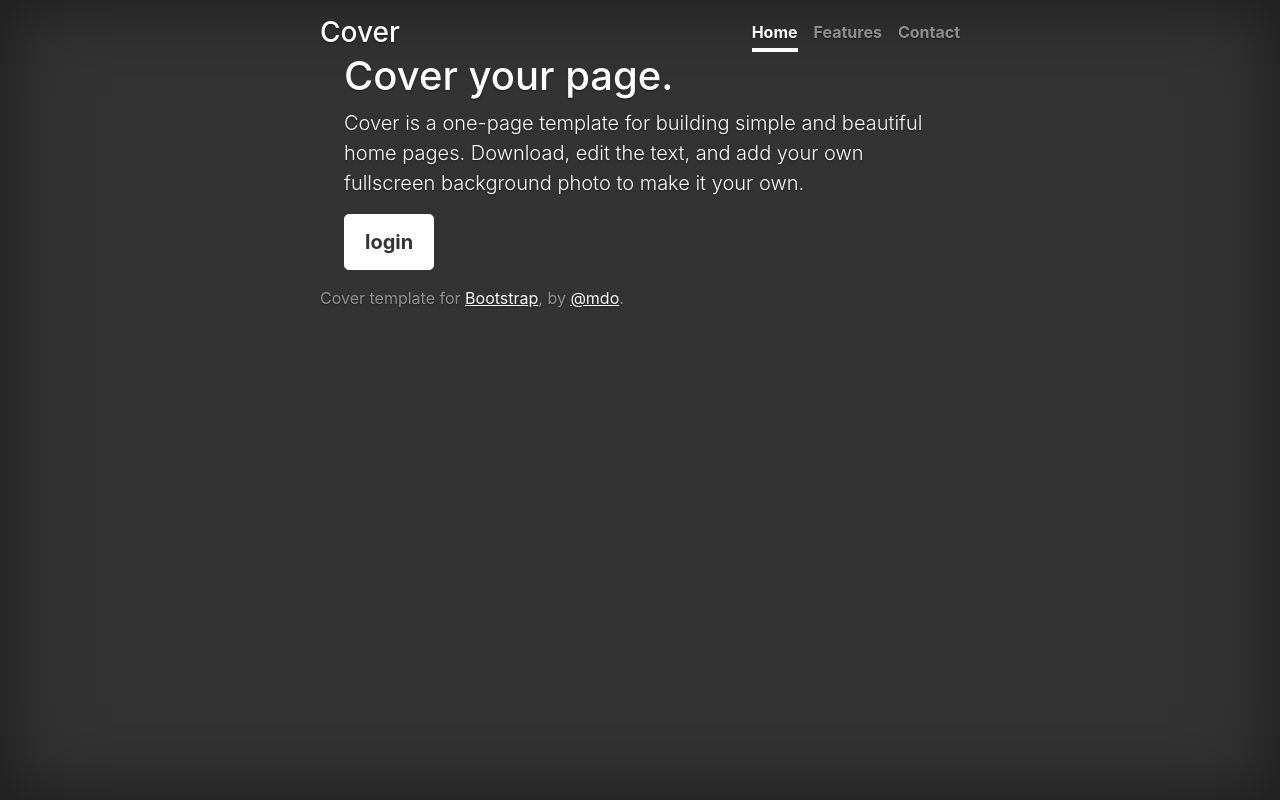
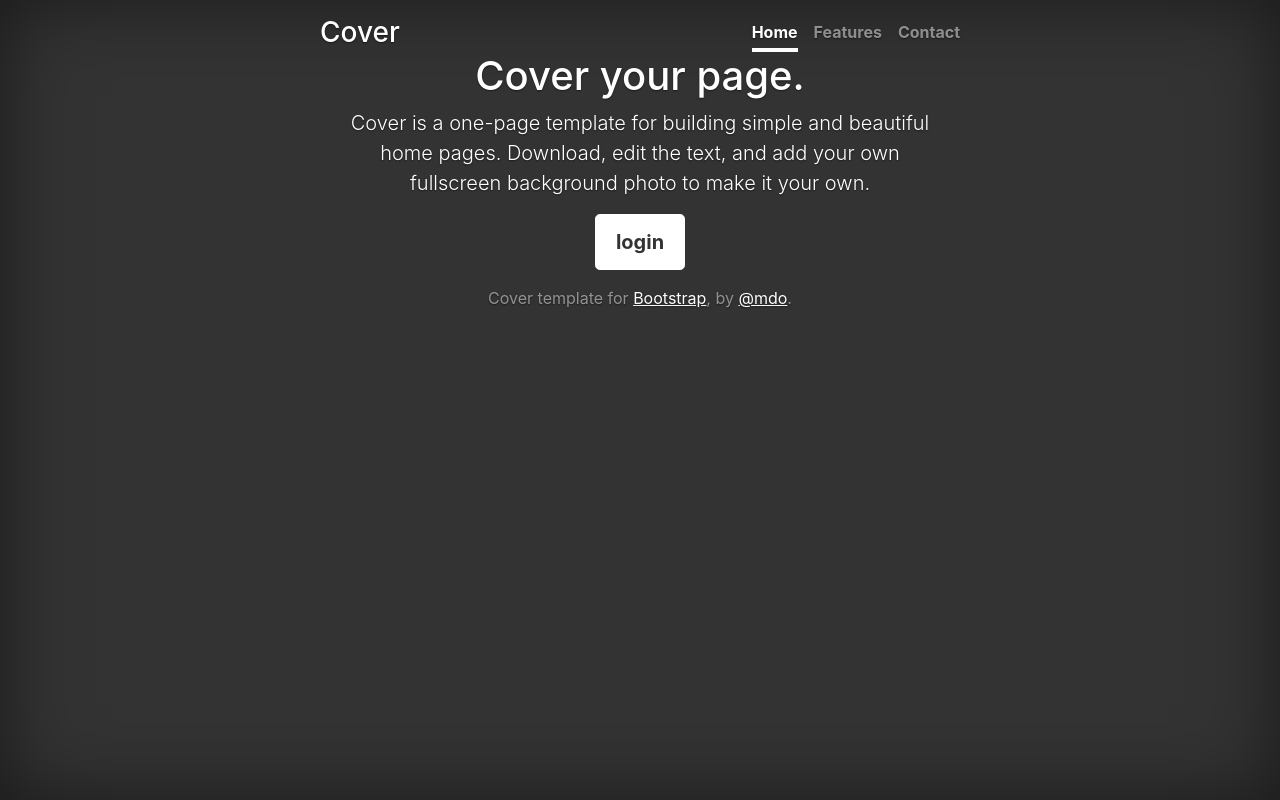
Before and after one commit to billionsjoel/dravel-app, a React (Create React App) app: page / in a window 1280 px wide. Built offline with nearby package versions, Linux system fonts and the light colour scheme.

Commit message:
Fix text-center

```diff
--- a/src/pages/splash.js
+++ b/src/pages/splash.js
@@ -4,6 +4,7 @@ import Login from '../components/splash/login';
 function Splash() {
   return (
     <>
+      <div className="text-center">
         <div className="cover-container d-flex h-100 p-3 mx-auto flex-column">
           <header className="masthead mb-auto">
             <div className="inner">
@@ -25,8 +26,8 @@ function Splash() {
           <main role="main" className="inner cover">
             <h1 className="cover-heading">Cover your page.</h1>
             <p className="lead">
-            Cover is a one-page template for building simple and beautiful home
-            pages. Download, edit the text, and add your own fullscreen
+              Cover is a one-page template for building simple and beautiful
+              home pages. Download, edit the text, and add your own fullscreen
               background photo to make it your own.
             </p>
             <p className="lead">
@@ -50,6 +51,7 @@ function Splash() {
             </div>
           </footer>
         </div>
+      </div>
     </>
   );
 }
```
Lines whose indentation alone changed are shown as unchanged.
